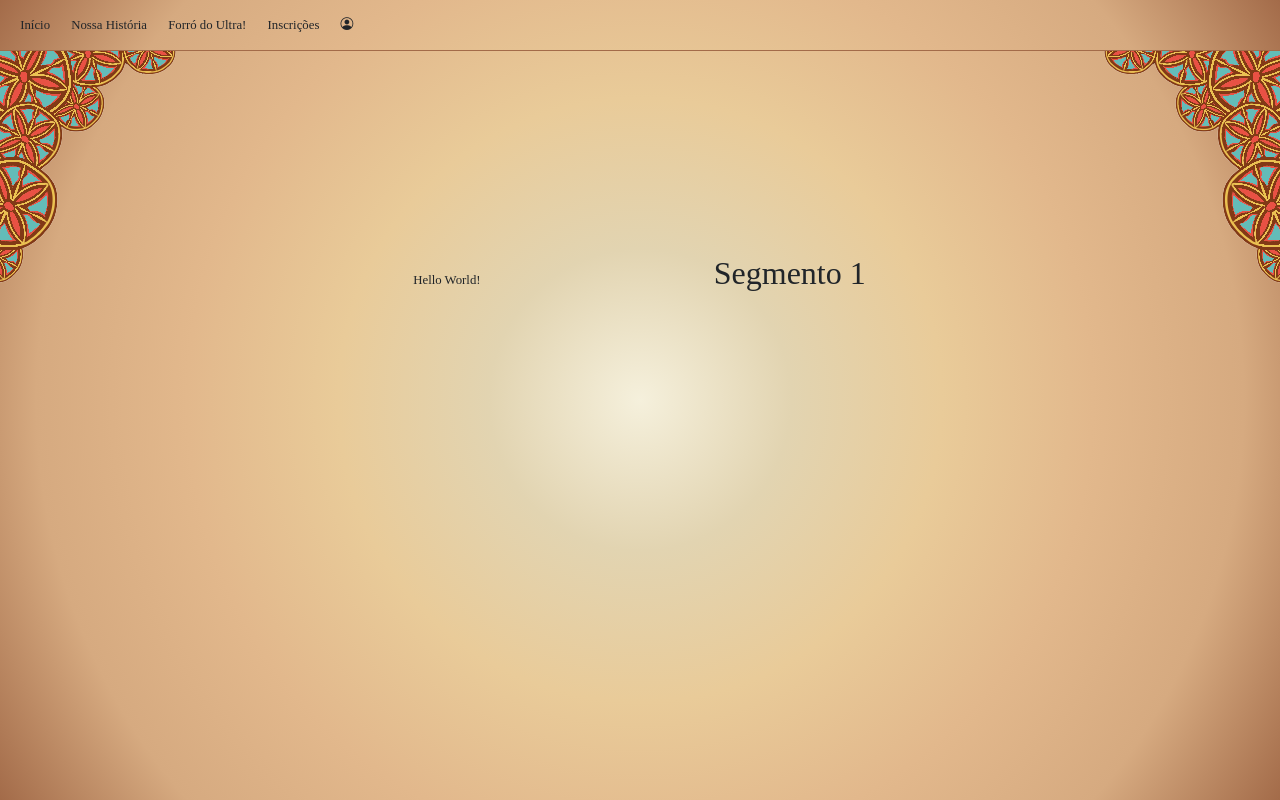
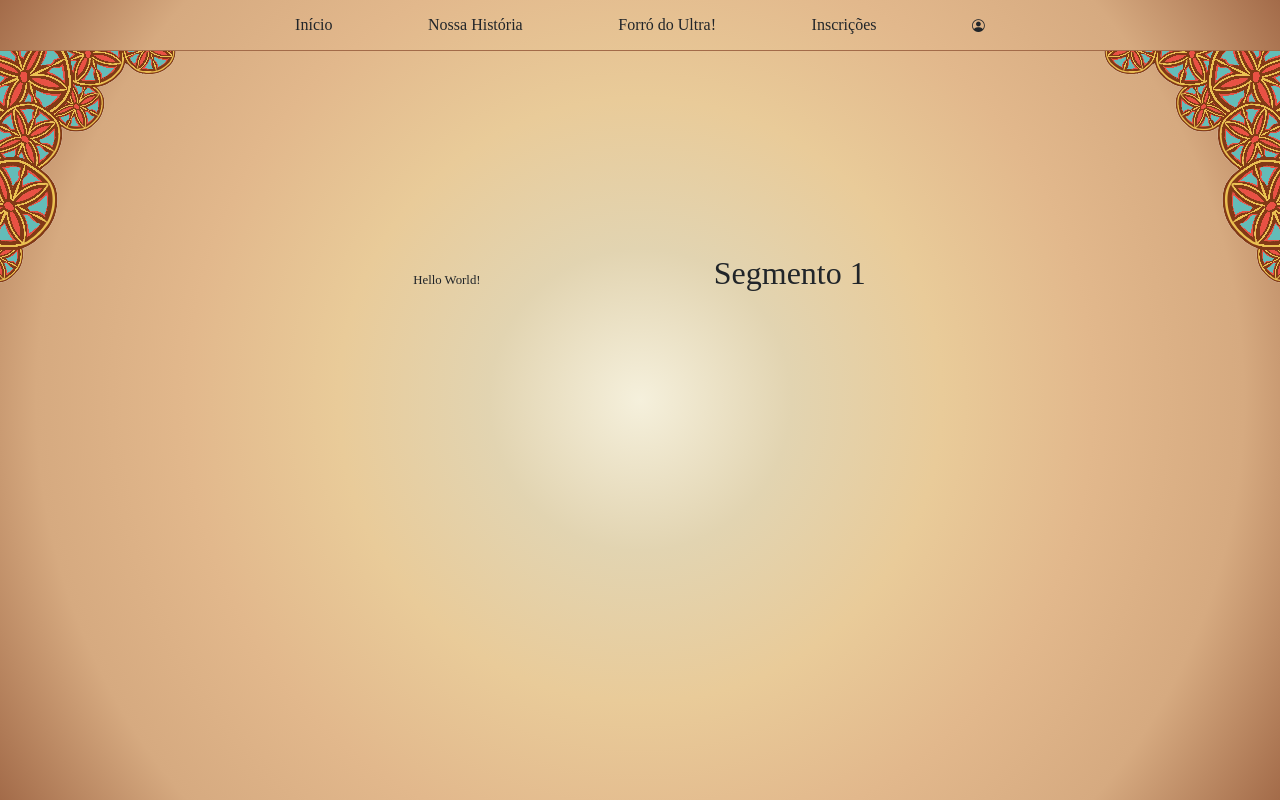
Before and after one commit to ArlessonMoura/congress-brazilian-dance-ultra, a React (Create React App) app: page / in a window 1280 px wide. Built offline with nearby package versions, Linux system fonts and the light colour scheme.

Commit message:
size button menu header

```diff
--- a/src/components/Header/Header.jsx
+++ b/src/components/Header/Header.jsx
@@ -19,13 +19,13 @@ class Header extends Component {
     const { isModalOn } = this.state;
     return(
       <>
-        <header className="container-fluid">
-          <nav>
-            <Button variant="Link" href="#section-one">Início</Button>
-            <Button variant="Link" href="#section-two">Nossa História</Button>
-            <Button variant="Link" href="#section-three">Forró do Ultra!</Button>
-            <Button variant="Link" href="#section-four">Inscrições</Button>
-            <Button variant="Link" onClick={ () => this.showModal(true) }>
+        <header className="d-flex justify-content-center">
+          <nav className="col-8">
+            <Button variant="Link" size="lg" href="#section-one">Início</Button>
+            <Button variant="Link" size="lg" href="#section-two">Nossa História</Button>
+            <Button variant="Link" size="lg" href="#section-three">Forró do Ultra!</Button>
+            <Button variant="Link" size="lg" href="#section-four">Inscrições</Button>
+            <Button variant="Link" size="lg" onClick={ () => this.showModal(true) }>
               <i className="bi bi-person-circle"></i>
             </Button>
           </nav>
```
